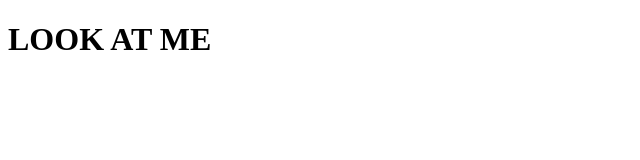
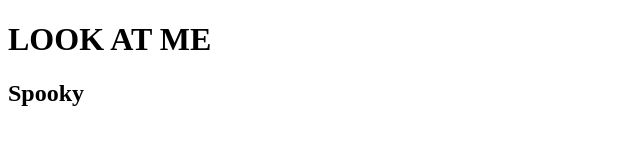
Before and after one commit to joshegilbert/codeschool-git-demo, a plain HTML site: page index.html in a window 1280 px wide. Shown: the whole page, without its empty margins (0-640 px from the left). Drawn offline with Linux system fonts and the light colour scheme.

Commit message:
second push

```diff
--- a/index.html
+++ b/index.html
@@ -8,5 +8,6 @@
   </head>
   <body>
     <h1>LOOK AT ME</h1>
+    <h2>Spooky</h2>
   </body>
 </html>
```
Also changed, not shown: 1 other file.
